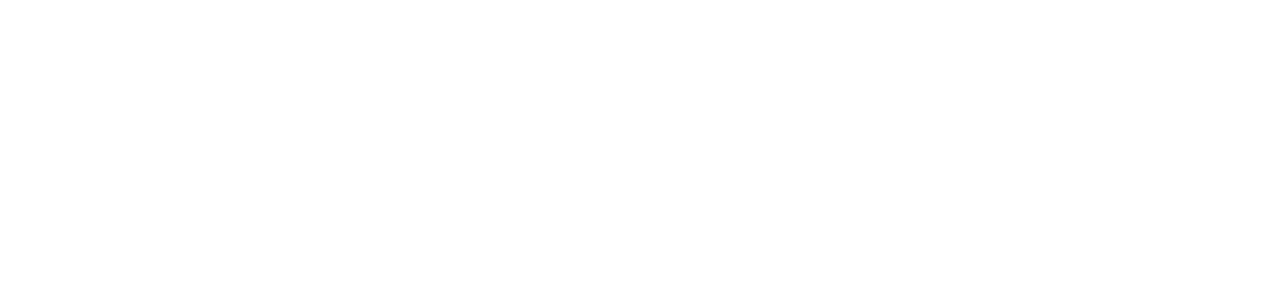
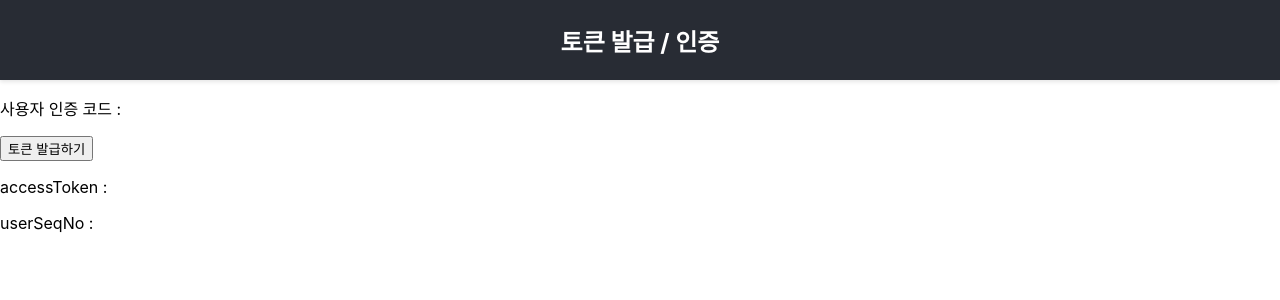
Before and after one commit to wldnjs7064/fintech, a React (Create React App) app: page /authResult in a window 1280 px wide. Before the commit this address had no page. Shown: the top 300 px of the page. Built offline with nearby package versions, Linux system fonts and the light colour scheme.

Commit message:
토큰 발급 axios 요청 및 로컬 스토리지 저장

```diff
--- a/package.json
+++ b/package.json
@@ -37,5 +37,6 @@
       "last 1 firefox version",
       "last 1 safari version"
     ]
-  }
+  },
+  "proxy": "https://testapi.openbanking.or.kr"
 }
--- a/src/App.js
+++ b/src/App.js
@@ -1,14 +1,12 @@
 import { BrowserRouter, Routes, Route } from "react-router-dom";
-import ListComponent from "./components/ListComponent";
-import EventComponent from "./components/EventComponent";
-import AxiosComponent from "./components/AxiosComponent";
-import NewsSearch from "./pages/NewsSearch";
+import AuthResult from "./pages/AuthResult";
+import MainPage from "./pages/MainPage";
 
 function App() {
   return (
     <BrowserRouter>
       <Routes>
-        <Route path="/" element={<ListComponent></ListComponent>}></Route>
+        {/* <Route path="/" element={<ListComponent></ListComponent>}></Route>
         <Route
           path="/event"
           element={<EventComponent></EventComponent>}
@@ -17,7 +15,9 @@
           path="/axios"
           element={<AxiosComponent></AxiosComponent>}
         ></Route>
-        <Route path="/news" element={<NewsSearch></NewsSearch>}></Route>
+        <Route path="/news" element={<NewsSearch></NewsSearch>}></Route> */}
+        <Route path="/" element={<MainPage />}></Route>
+        <Route path="/authResult" element={<AuthResult></AuthResult>}></Route>
       </Routes>
     </BrowserRouter>
   );
--- /dev/null
+++ b/src/components/HeaderComponent.js
@@ -0,0 +1,29 @@
+import React from "react";
+import styled from "styled-components";
+
+// styled-components로 헤더 스타일링
+const StyledHeader = styled.header`
+  background-color: #282c34;
+  height: 60px;
+  padding: 10px 20px;
+  display: flex;
+  align-items: center;
+  justify-content: center;
+  color: white;
+  box-shadow: 0px 2px 4px rgba(0, 0, 0, 0.1);
+`;
+
+const Logo = styled.div`
+  font-size: 1.5em;
+  font-weight: bold;
+`;
+
+const HeaderComponent = ({ title }) => {
+  return (
+    <StyledHeader>
+      <Logo>{title}</Logo>
+    </StyledHeader>
+  );
+};
+
+export default HeaderComponent;
--- /dev/null
+++ b/src/pages/AuthResult.js
@@ -0,0 +1,57 @@
+import React, { useState } from "react";
+import HeaderComponent from "../components/HeaderComponent";
+import { useLocation } from "react-router-dom";
+import queryString from "query-string";
+import axios from "axios";
+
+const AuthResult = () => {
+  const queryParams = useLocation().search;
+  const parsed = queryString.parse(queryParams);
+  const code = parsed.code;
+
+  const [accessToken, setAccessToken] = useState("");
+  const [userSeqNo, setUserSeqNo] = useState("");
+
+  const handleClick = () => {
+    const client_id = "";
+    const client_secret = "";
+    let requestOption = {
+      url: "/oauth/2.0/token",
+      method: "POST",
+      headers: {
+        "Content-Type": "application/x-www-form-urlencoded; charset=UTF-8",
+      },
+      data: {
+        code: code,
+        client_id: `${client_id}`,
+        client_secret: `${client_secret}`,
+        redirect_uri: "http://localhost:3004/authResult",
+        grant_type: "authorization_code",
+      },
+    };
+    axios(requestOption).then(({ data }) => {
+      setAccessToken(data.access_token);
+      setUserSeqNo(data.user_seq_no);
+      if (data.rsp_code !== "O0001") {
+        localStorage.setItem("accessToken", data.access_token);
+        localStorage.setItem("userSeqNo", data.user_seq_no);
+        alert("저장 완료");
+      } else {
+        alert("인증에 실패했습니다 다시 시도해 주세요");
+      }
+      console.log(data);
+    });
+  };
+
+  return (
+    <div>
+      <HeaderComponent title={"토큰 발급 / 인증"} />
+      <p>사용자 인증 코드 : {code}</p>
+      <button onClick={handleClick}>토큰 발급하기</button>
+      <p>accessToken : {accessToken}</p>
+      <p>userSeqNo : {userSeqNo}</p>
+    </div>
+  );
+};
+
+export default AuthResult;
--- /dev/null
+++ b/src/pages/MainPage.js
@@ -0,0 +1,23 @@
+import React from "react";
+import HeaderComponent from "../components/HeaderComponent";
+
+const MainPage = () => {
+  const handleClick = () => {
+    const newWindow = window.open("", "_blank");
+
+    const clientId = "";
+
+    const authorizeUrl = `https://testapi.openbanking.or.kr/oauth/2.0/authorize?response_type=code&client_id=${clientId}&redirect_uri=http://localhost:3000/authResult&scope=login%20inquiry%20transfer&state=12345678901234567890123456789012&auth_type=0`;
+
+    // 새 창을 열고 주소로 이동
+    newWindow.location.href = authorizeUrl;
+  };
+  return (
+    <div>
+      <HeaderComponent title={"사용자 인증 센터 이동"}></HeaderComponent>
+      <button onClick={handleClick}>사용자 인증</button>
+    </div>
+  );
+};
+
+export default MainPage;
```
Also changed, not shown: src/pages/AccountList.js (added, +13 -0 lines).
